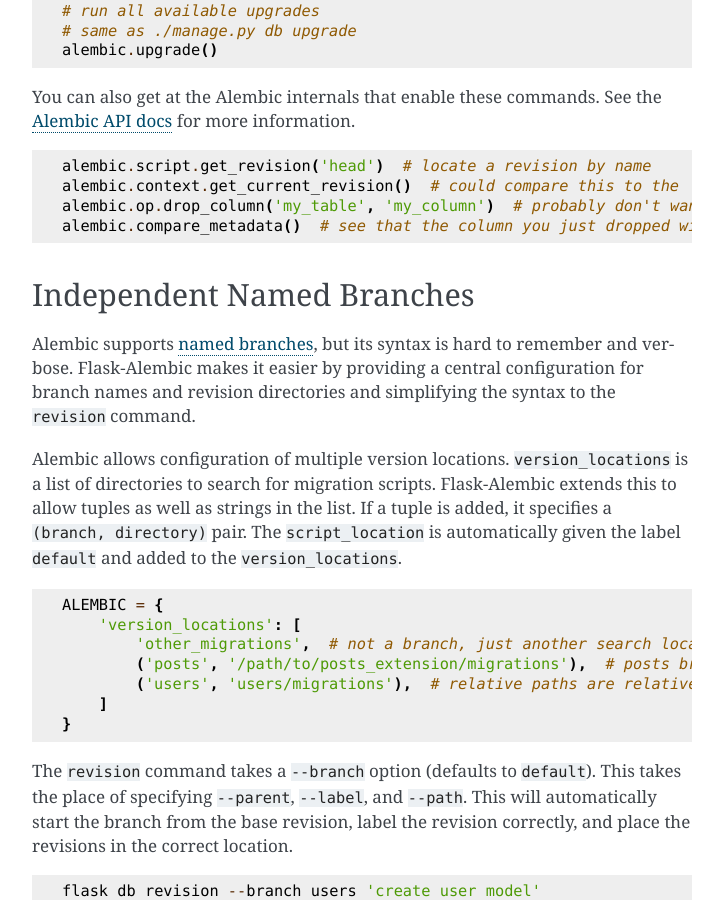
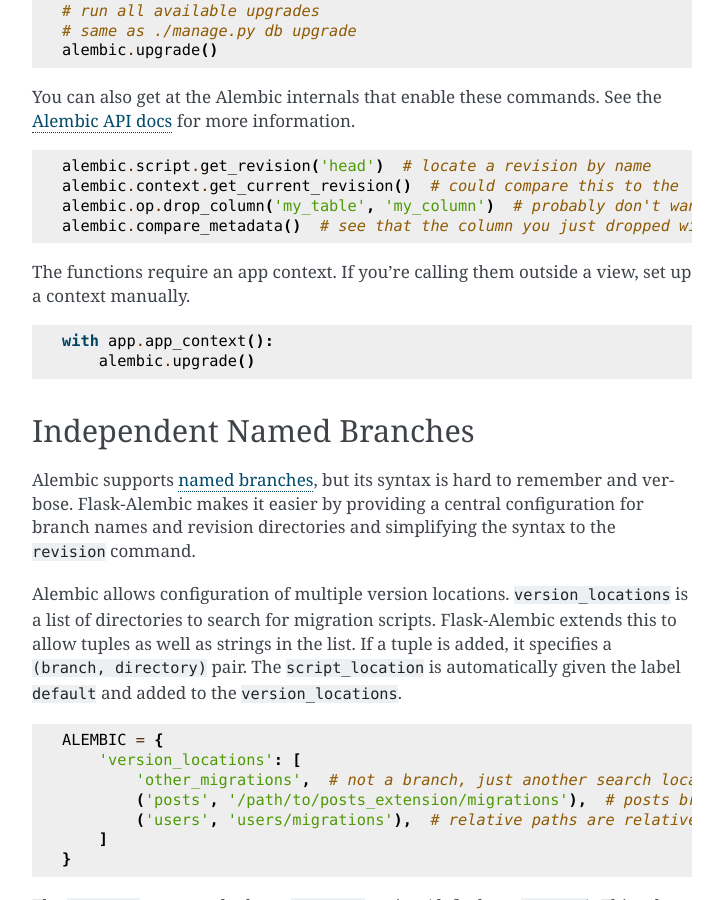
Before and after one commit to pallets-eco/flask-alembic, a Sphinx documentation site: the page built from docs/index.rst, in a window 1280 px wide and 900 px high, scrolled down 1427 px. Shown: the whole window, without its empty margins (388-1111 px from the left). Built offline with Sphinx 7.4.7, drawn with Linux system fonts in a browser that asks for light colours.

Commit message:
mention app context closes #14

```diff
--- a/docs/index.rst
+++ b/docs/index.rst
@@ -63,6 +63,11 @@
     alembic.context.get_current_revision()  # could compare this to the 'head' revision above to see if upgrades are needed
     alembic.op.drop_column('my_table', 'my_column')  # probably don't want to do this outside a revision, but it'll work
     alembic.compare_metadata()  # see that the column you just dropped will be added back next revision
+
+The functions require an app context.  If you're calling them outside a view, set up a context manually. ::
+
+    with app.app_context():
+        alembic.upgrade()
 
 .. _api: http://alembic.zzzcomputing.com/en/latest/api/index.html
 
```
Also changed, not shown: README.rst (+7 -6 lines).
